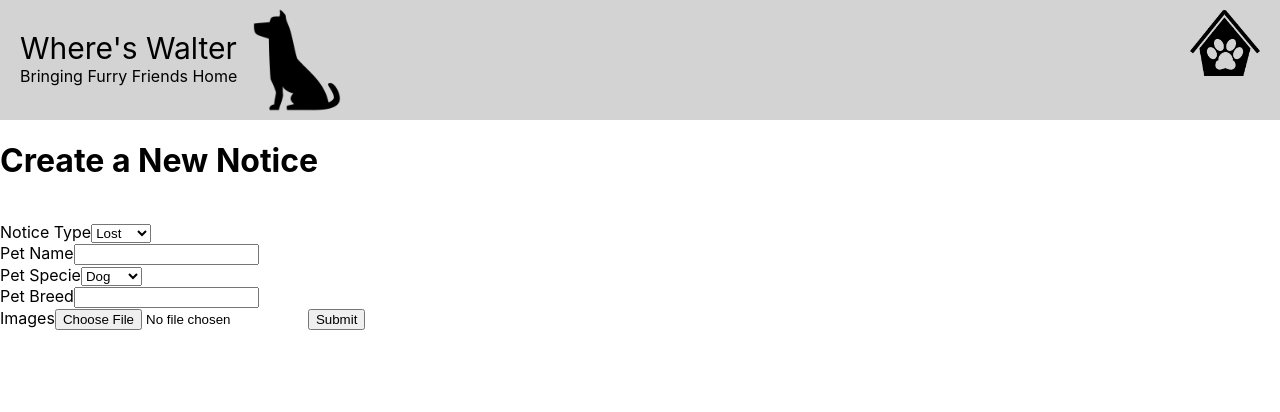
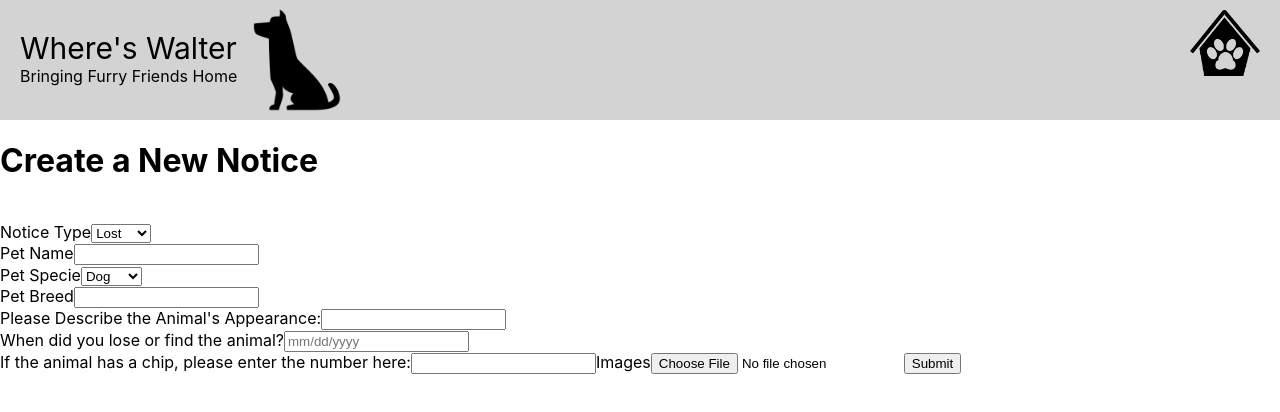
Before and after one commit to scottdgaines/wheres-walter, a React (Create React App) app: page /form in a window 1280 px wide. Shown: the top 412 px of the page. Built offline with nearby package versions, Linux system fonts and the light colour scheme.

Commit message:
Implement additional form inputs

```diff
--- a/src/components/Form/Form.tsx
+++ b/src/components/Form/Form.tsx
@@ -8,6 +8,9 @@ const Form = () => {
     const [images, setImages] = useState<string[] | []>([])
     const [petSpecie, setPetSpecie] = useState<string>('Dog')
     const [petBreed, setPetBreed] = useState<string>('')
+    const [petDescription, setPetDescription] = useState<string>('')
+    const [dateLost, setDateLost] = useState<string>('')
+    const [chipNum, setChipNum] = useState<number>()
     const fileInputRef = createRef<HTMLInputElement>()
 
     const addImages = () => {
@@ -16,8 +19,8 @@ const Form = () => {
         }
     }
 
-    const determineId = () => {
-        const index = data.length + 1
+    const determineId = (): number => {
+        const index = data.length - 1
         const id = data[index].id + 1
         return id
     }
@@ -27,10 +30,14 @@ const Form = () => {
         addImages()
         const id = determineId()
         const notice = new Notice(id, noticeType, petName, images, petSpecie, petBreed)
-        console.log(notice)
-        // data.push(notice)
+        data.push(notice)
     }
 
+    const parseText = (event) => {
+        const num = event.target.value.parseInt()
+        setChipNum(num)
+        console.log(chipNum)
+    }
 
     return (
         <>
@@ -77,6 +84,33 @@ const Form = () => {
                 </label>
                 <br/>
                 <label>
+                    Please Describe the Animal's Appearance:
+                    <input
+                        type='text'
+                        value={petDescription}
+                        onChange={(event) => setPetDescription(event.target.value)}
+                    />
+                </label>
+                <br/>
+                <label>
+                    When did you lose or find the animal?
+                    <input
+                        type='text'
+                        value={dateLost}
+                        placeholder='mm/dd/yyyy'
+                        onChange={(event) => setDateLost(event.target.value)}
+                    />
+                </label>
+                <br/>
+                <label>
+                    If the animal has a chip, please enter the number here:
+                    <input
+                        type='text'
+                        value={chipNum}
+                        onChange={(event) => parseText(event)}
+                    />
+                </label>
+                <label>
                     Images
                     <input
                         type='file'
```
